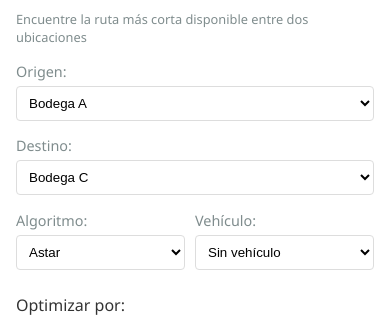
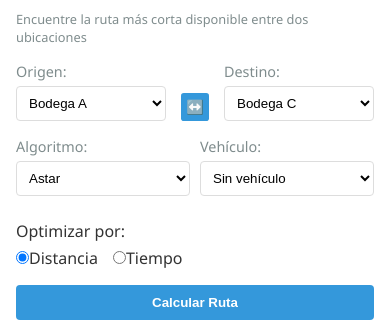
Before and after one commit to JeisonP95/smartpath-control, a React (Vite) app: page / in a window 390 px wide. Shown: the part 944-1267 px from the top of the page. Built offline with nearby package versions, Linux system fonts and the light colour scheme.

Commit message:
se agrega boton de intercambiar rutas para calcular

```diff
--- a/src/App.css
+++ b/src/App.css
@@ -218,6 +218,7 @@ body {
 
 .path-selectors {
   display: flex;
+  align-items: flex-end;
   gap: 10px;
   margin-bottom: 1rem;
 }
@@ -326,10 +327,41 @@ body {
   color: #7f8c8d;
 }
 
+/* Estilos para el botón de intercambio */
+.swap-button {
+  display: flex;
+  align-items: center;
+  justify-content: center;
+  background-color: #3498db;
+  color: white;
+  border: none;
+  border-radius: 10%;
+  width: 35px;
+  height: 30px;
+  font-size: 18px;
+  cursor: pointer;
+  transition: background-color 0.2s, transform 0.2s;
+  margin: 0 1px;
+  align-self: flex-end;
+  margin-bottom: 4px;
+}
 
+.swap-button:hover {
+  background-color: #2980b9;
+  transform: scale(1.1);
+}
 
+.swap-button:active {
+  transform: scale(0.95);
+}
 
-
+/* Ajustar el contenedor de selectores para alinear correctamente el botón */
+.path-selectors {
+  display: flex;
+  align-items: flex-end;
+  gap: 10px;
+  margin-bottom: 1rem;
+}
 
 /* Estilos para las pestañas  claculadora de rutas e historico */
 .tab-navigation {
@@ -453,6 +485,7 @@ body {
 
 .path-selectors {
   display: flex;
+  align-items: flex-end;
   gap: 10px;
   margin-bottom: 1rem;
 }
@@ -581,8 +614,9 @@ body {
   }
 
   .path-selectors {
-    flex-direction: column;
-    gap: 15px;
+    flex-direction: row;
+    align-items: center;
+    flex-wrap: wrap;
   }
 
   .condition-card {
@@ -621,6 +655,24 @@ body {
     width: 80px;
     padding: 6px 10px;
     font-size: 9px;
+  }
+
+  .path-selectors {
+    flex-direction: row;
+    align-items: center;
+    flex-wrap: wrap;
+  }
+
+  .selector-group {
+    flex: 1;
+    min-width: 120px;
+  }
+
+  .swap-button {
+    width: 32px;
+    height: 32px;
+    font-size: 16px;
+    margin: 0 5px;
   }
 }
 
@@ -672,6 +724,12 @@ body {
   .path-node {
     font-size: 0.7rem;
     padding: 3px 6px;
+  }
+
+  .swap-button {
+    width: 28px;
+    height: 28px;
+    font-size: 14px;
   }
 }
 
--- a/src/pages/pathFinder/PathFinder.tsx
+++ b/src/pages/pathFinder/PathFinder.tsx
@@ -70,6 +70,21 @@ const PathFinder = ({ onPathResult }: { onPathResult: (result: PathResult | null
             ))}
           </select>
         </div>
+
+        <button
+          className="swap-button"
+          onClick={() => {
+            const temp = startNode;
+            setStartNode(endNode);
+            setEndNode(temp);
+            // Resetear el resultado de la ruta cuando se intercambian los puntos
+            setPathResult(null);
+            onPathResult(null);
+          }}
+          title="Intercambiar origen y destino"
+        >
+          ↔️
+        </button>
 
         <div className="selector-group">
           <label htmlFor="end-node">Destino:</label>
```
